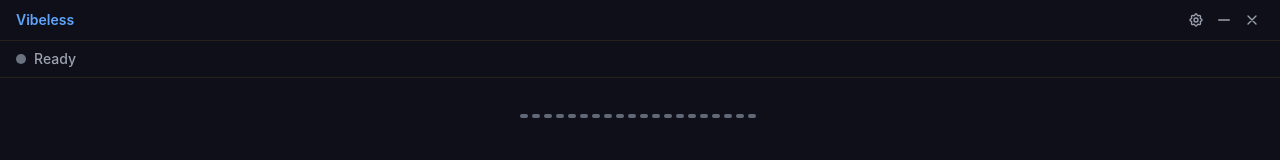
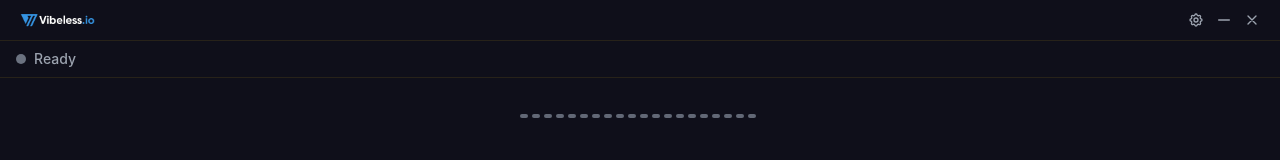
Before and after one commit to Heyrio/rubber-duck, a React (Vite) app: page / in a window 1280 px wide. Shown: the top 160 px of the page. Built offline with nearby package versions, Linux system fonts and the light colour scheme.

Commit message:
Add react-siriwave dependency and update app branding
- Introduce react-siriwave for waveform visualization
- Update model configuration for API communication
- Replace text branding with a logo for improved UI

```diff
--- a/package.json
+++ b/package.json
@@ -14,8 +14,9 @@
   "dependencies": {
     "react": "^18.2.0",
     "react-dom": "^18.2.0",
-    "zustand": "^4.4.7",
-    "screenshot-desktop": "^1.15.0"
+    "react-siriwave": "^3.1.0",
+    "screenshot-desktop": "^1.15.0",
+    "zustand": "^4.4.7"
   },
   "devDependencies": {
     "@types/react": "^18.2.45",
--- a/src/App.tsx
+++ b/src/App.tsx
@@ -3,6 +3,7 @@
 import StatusIndicator from './components/StatusIndicator'
 import WaveformViz from './components/WaveformViz'
 import { syncSession } from './lib/sync'
+import vibelessLogo from './assets/vibeless-logo.png'
 
 function App() {
   const {
@@ -148,9 +149,9 @@
         // Send setup message
         const setupMsg = {
           setup: {
-            model: 'models/gemini-2.5-flash-native-audio-latest',
+            model: 'models/gemini-2.5-flash-native-audio-preview-12-2025',
             generationConfig: {
-              responseModalities: ['AUDIO'],
+              responseModalities: ['AUDIO', 'TEXT'],
               speechConfig: {
                 voiceConfig: {
                   prebuiltVoiceConfig: {
@@ -422,7 +423,7 @@
     <div className="h-full flex flex-col bg-[#0f0f1a] overflow-hidden">
       <div className="flex items-center justify-between px-4 py-2 border-b border-yellow-400/10">
         <div className="flex items-center gap-2">
-          <span className="text-blue-400 font-semibold text-sm">Vibeless</span>
+          <img src={vibelessLogo} alt="Vibeless" className="h-5" />
         </div>
         <div className="flex items-center gap-1">
           <button onClick={() => setShowSettings(!showSettings)} className="text-gray-400 hover:text-white p-1 no-drag">
```
Also changed, not shown: src/assets/vibeless-logo.png (added), 1 other file (tests, documents, lock files or other folders).
